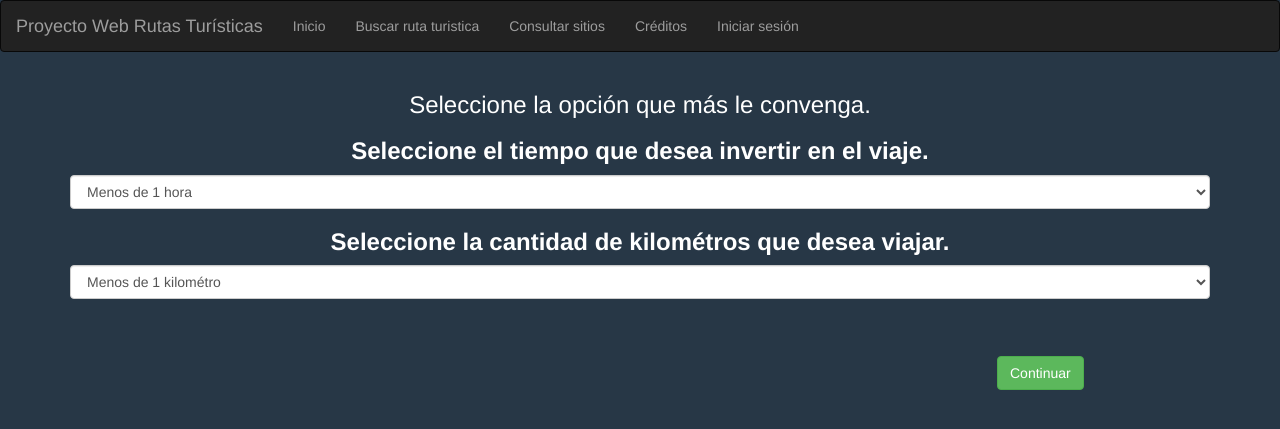
After one commit to Alfonsinius/TuDestinoSo-adoWeb, a PHP site: page /DistanceAndTimeForm.php in a window 1280 px wide. The commit adds this page. Shown: the top 429 px of the page. Run offline with PHP 8.4, Linux system fonts and the light colour scheme.

Commit message:
formularios
Formulario de tiempo y distancia, arreglo menú administrador y arreglo de select

```diff
--- /dev/null
+++ b/View/DistanceAndTimeForm.php
@@ -0,0 +1,54 @@
+<!DOCTYPE html>
+<html>
+<head>
+  <meta name="viewport" content="width=device-width, initial-scale=1">
+  <link rel="stylesheet" href="https://maxcdn.bootstrapcdn.com/bootstrap/3.4.1/css/bootstrap.min.css">
+  <script src="https://ajax.googleapis.com/ajax/libs/jquery/3.5.1/jquery.min.js"></script>
+  <script src="https://maxcdn.bootstrapcdn.com/bootstrap/3.4.1/js/bootstrap.min.js"></script>
+</head>
+
+<?php
+include '../View/Menu.html';
+?>
+    <body style="background-color:#273746;">
+
+        <div class="container">
+
+            <center>
+   <h3 style="color:white;">Seleccione la opción que más le convenga.</h3>
+     </center>
+
+            <h3 style="color:white"><center><strong>Seleccione el tiempo que desea invertir en el viaje.</strong></center></h3>
+  <select name="selectTime" id="framework" class="form-control selectpicker">
+
+                        <option value="1">Menos de 1 hora</option>
+                        <option value="2">Menos de 2 horas</option>
+                        <option value="3">Menos de 4 horas</option>
+                        <option value="4">Menos de 6 horas</option>
+                        <option value="4">Más de 6 horas</option>
+                    </select>
+
+
+          <h3 style="color:white"> <center><strong>Seleccione la cantidad de kilométros que desea viajar.</strong></center></h3>
+  <select name="selectTime" id="framework" class="form-control selectpicker">
+
+                        <option value="1">Menos de 1 kilométro</option>
+                        <option value="2">Menos de 4 kilométros</option>
+                        <option value="3">Menos de 8 kilométros</option>
+                        <option value="4">Menos de 16 kilométros</option>
+                        <option value="4">Más de 16 kilométros</option>
+                    </select>
+
+      <div class="container">
+
+          <form action="../View/TouristRoutes.php" method="post" >
+                <button type="submit" class="btn btn-success"style="margin-left:80%; margin-top: 5%">Continuar</button>
+            </form>
+
+        </div>
+
+
+
+
+    </body>
+</html>
--- a/View/MenuLogedInUser.php
+++ b/View/MenuLogedInUser.php
@@ -16,6 +16,8 @@
                 </div>
                 <ul class="nav navbar-nav">
                     <li class="active"></li>
+                    <li><a href="../View/ConsultTouristSites.php">Consultar sitios</a></li>
+                    <li><a href="../View/Credit.php">Créditos</a></li>
                     <li><a href="../View/Login.php">Cerrar sesión</a></li>
                 </ul>
             </div>
--- a/View/UbicationForm.php
+++ b/View/UbicationForm.php
@@ -19,10 +19,10 @@
     <center>
         <div class="container">
 
-             <h3 style="color:white; background-color:#2874A6">Deseamos conocer tú ubicación para ser más certeros en nuestra búsqueda, recuerda que
+             <h3 style="color:white;">Deseamos conocer tú ubicación para ser más certeros en nuestra búsqueda, recuerda que
             toda la información proporcionada es 100% confidencial, también puedes escoger una de nuestras ubicaciones predeterminadas.</h3>
 
-            <form action="../View/TouristRoutes.php" method="post" >
+            <form action="../View/DistanceAndTimeForm.php" method="post" >
                 <button type="submit" class="btn btn-primary" style="margin-left:-50%; margin-top: 10%;">Utilizar mi ubicación</button>
             </form>
         </div>
```
Also changed, not shown: View/PredesignLocation.php (+14 -19 lines).
